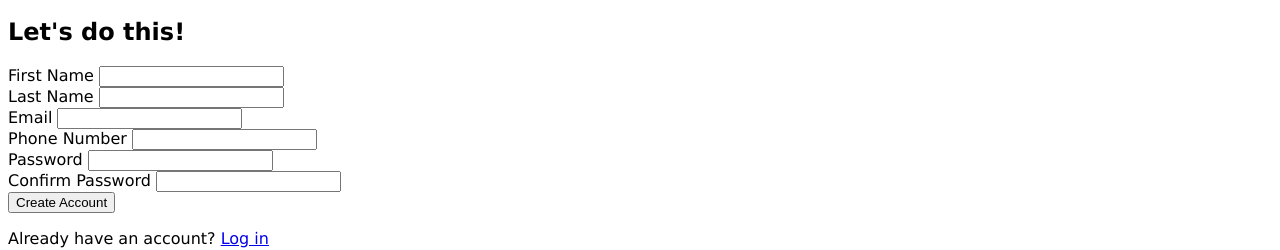
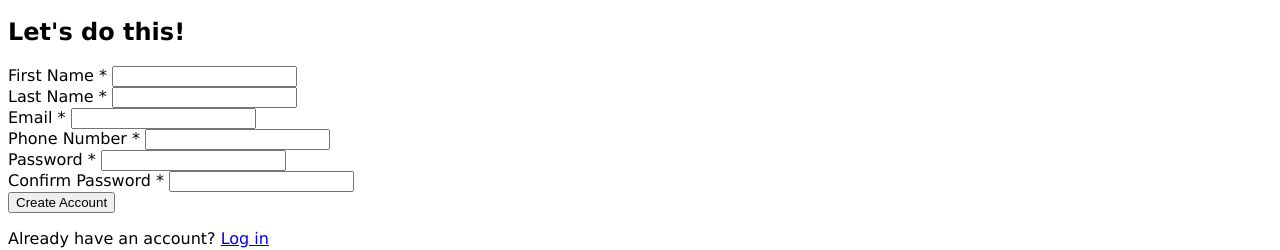
Before and after one commit to baronjada/top-sign-up-form, a plain HTML site: page index.html in a window 1280 px wide. Shown: the part 686-936 px from the top of the page. Drawn offline with Linux system fonts and the light colour scheme.

Commit message:
Add form validation
Added required attributes to input fields and asterisks to labels.

```diff
--- a/index.html
+++ b/index.html
@@ -36,32 +36,48 @@
           <h2>Let's do this!</h2>
           <form action="" method="post">
             <div>
-              <label for="first-name">First Name</label>
-              <input type="text" name="first-name" id="first-name" />
+              <label for="first-name"
+                >First Name
+                <span>*</span>
+              </label>
+              <input type="text" name="first-name" id="first-name" required />
             </div>
 
             <div>
-              <label for="last-name">Last Name</label>
-              <input type="text" name="last-name" id="last-name" />
+              <label for="last-name">Last Name <span>*</span></label>
+              <input type="text" name="last-name" id="last-name" required />
             </div>
             <div>
-              <label for="user-email">Email</label>
-              <input type="email" name="user-email" id="user-email" />
+              <label for="user-email">Email <span>*</span></label>
+              <input type="email" name="user-email" id="user-email" required />
             </div>
             <div>
-              <label for="user-number">Phone Number</label>
-              <input type="number" name="user-number" id="user-number" />
+              <label for="user-number">Phone Number <span>*</span></label>
+              <input
+                type="number"
+                name="user-number"
+                id="user-number"
+                required
+              />
             </div>
             <div>
-              <label for="user-password">Password</label>
-              <input type="password" name="user-password" id="user-password" />
+              <label for="user-password">Password <span>*</span></label>
+              <input
+                type="password"
+                name="user-password"
+                id="user-password"
+                required
+              />
             </div>
             <div>
-              <label for="user-password-confirmation">Confirm Password</label>
+              <label for="user-password-confirmation"
+                >Confirm Password <span>*</span></label
+              >
               <input
                 type="password"
                 name="user-password-confirmation"
                 id="user-password-confirmation"
+                required
               />
             </div>
             <div>
```
